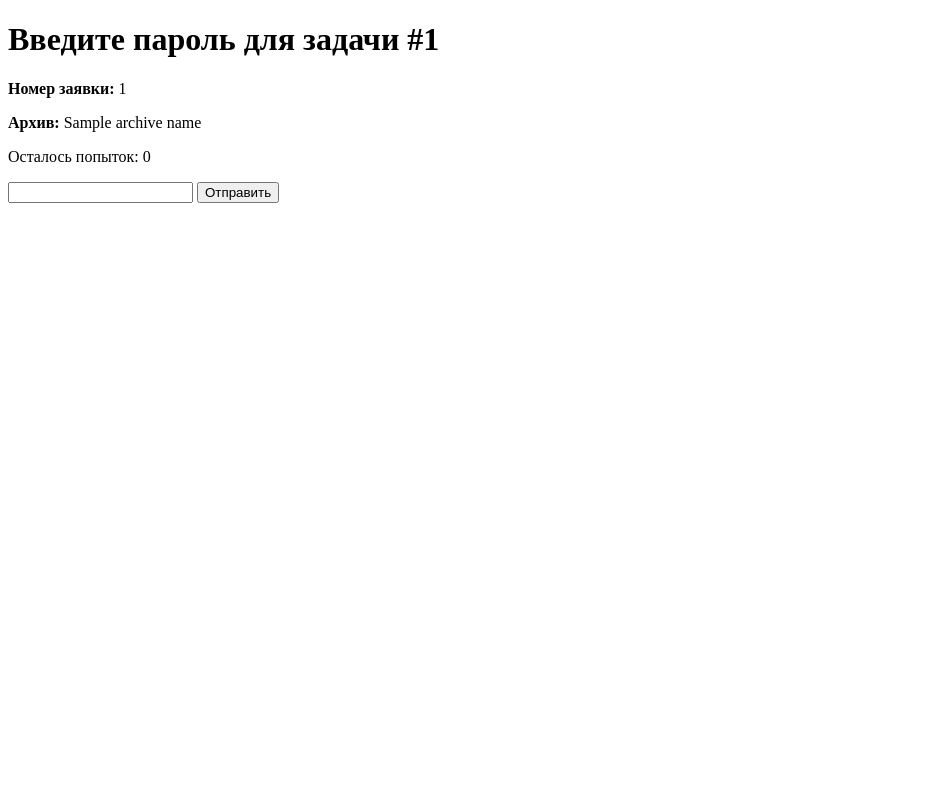
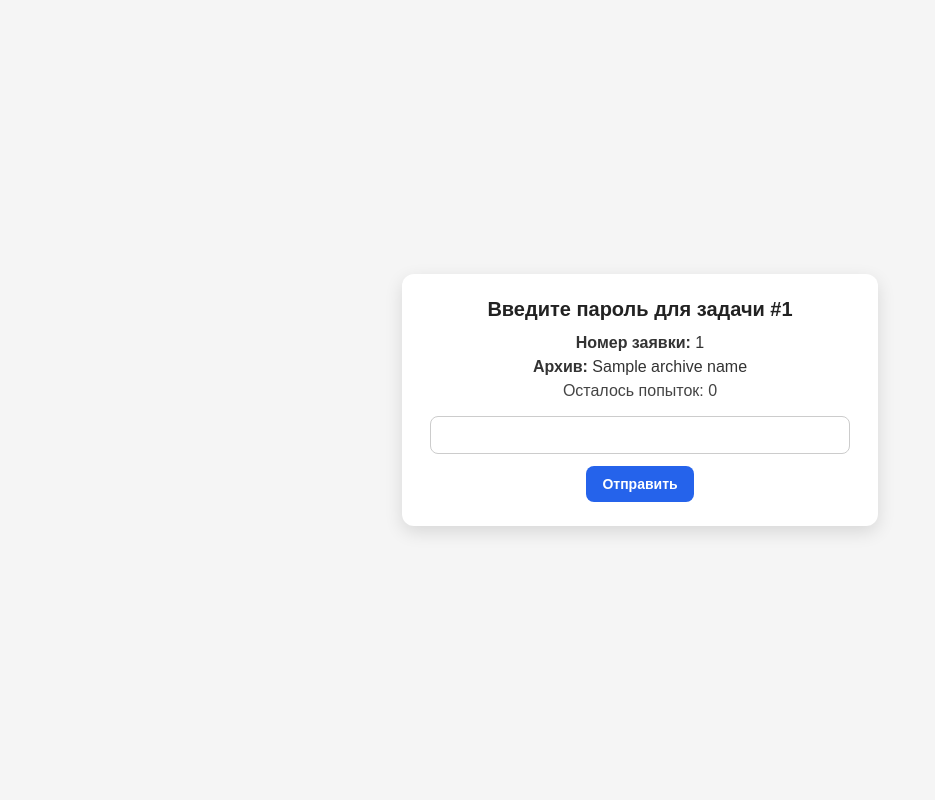
Before and after one commit to ant1freeze/upload-service, a PHP site: template templates/password_form.php in a window 1280 px wide. Shown: the whole page, without its empty margins (0-935 px from the left). Run offline with PHP 8.4, Linux system fonts and the light colour scheme; the template is opened without the code that fills it: most values are stand-ins (such as "Sample title", 1, 10 or a date in 2020).

Commit message:
Style token forms

```diff
--- a/templates/password_form.php
+++ b/templates/password_form.php
@@ -5,23 +5,29 @@
     <meta charset="UTF-8">
     <title>Пароль для архива</title>
 </head>
-<body>
-    <h1>Введите пароль для задачи #<?= htmlspecialchars((string)($task['id'] ?? '')) ?></h1>
+<body style="margin:0; padding:0; background:#f5f5f5; font-family:Arial, sans-serif; display:flex; justify-content:center; align-items:center; min-height:100vh;">
+    <div style="background:#fff; padding:24px 28px; border-radius:12px; box-shadow:0 6px 18px rgba(0,0,0,0.12); max-width:420px; width:90%; text-align:center;">
+        <h1 style="margin-top:0; font-size:20px; color:#222;">Введите пароль для задачи #<?= htmlspecialchars((string)($task['id'] ?? '')) ?></h1>
         <?php if (!empty($task['request_number'])): ?>
-        <p><strong>Номер заявки:</strong> <?= htmlspecialchars((string) $task['request_number']) ?></p>
+            <p style="margin:6px 0; color:#333;"><strong>Номер заявки:</strong> <?= htmlspecialchars((string) $task['request_number']) ?></p>
         <?php endif; ?>
         <?php if (!empty($archive_name)): ?>
-        <p><strong>Архив:</strong> <?= htmlspecialchars((string) $archive_name) ?></p>
+            <p style="margin:6px 0; color:#333;"><strong>Архив:</strong> <?= htmlspecialchars((string) $archive_name) ?></p>
         <?php endif; ?>
         <?php if (!empty($error)): ?>
-        <p style="color:red;"><?= htmlspecialchars((string) $error) ?></p>
+            <p style="color:#d11; margin:12px 0; font-weight:600;"><?= htmlspecialchars((string) $error) ?></p>
         <?php endif; ?>
         <?php if (isset($remaining)): ?>
-        <p>Осталось попыток: <?= (int) $remaining ?></p>
+            <p style="margin:6px 0; color:#444;">Осталось попыток: <?= (int) $remaining ?></p>
         <?php endif; ?>
-    <form method="post">
-        <input type="password" name="password" required>
-        <button type="submit">Отправить</button>
+        <form method="post" style="margin-top:16px;">
+            <div style="margin-bottom:12px;">
+                <input type="password" name="password" required style="width:100%; padding:10px 12px; border:1px solid #ccc; border-radius:8px; font-size:14px; box-sizing:border-box;">
+            </div>
+            <button type="submit" style="background:#2563eb; color:#fff; border:none; padding:10px 16px; border-radius:8px; cursor:pointer; font-size:14px; font-weight:600;">
+                Отправить
+            </button>
         </form>
+    </div>
 </body>
 </html>
```
Also changed, not shown: templates/upload_form.php (+15 -9 lines). Lines whose indentation alone changed are shown as unchanged.
